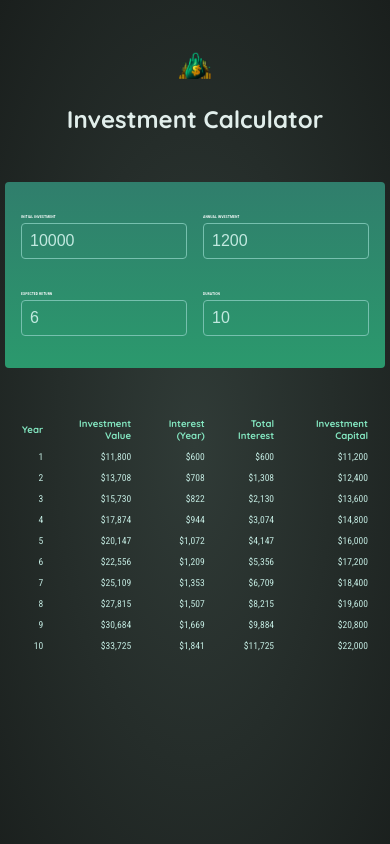
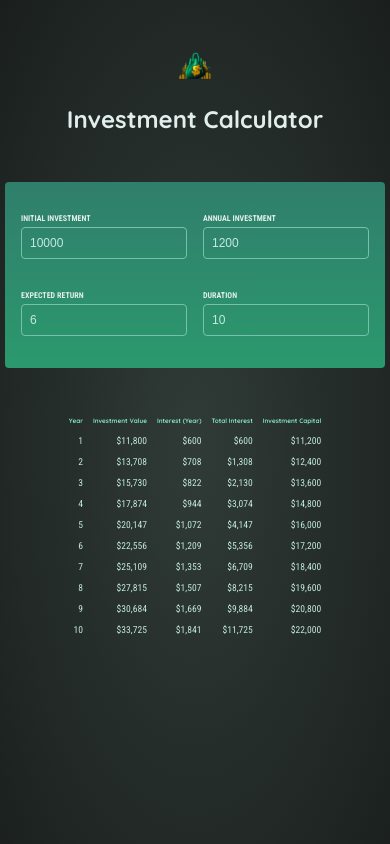
Before and after one commit to austynomilan/financialCalc, a React (Vite) app in the folder finCalc/: page / in a window 390 px wide. Shown: the top 844 px of the page. Built offline with nearby package versions, Linux system fonts and the light colour scheme.

Commit message:
[style]: user input and lable updated for mobile screens

```diff
--- a/finCalc/src/index.css
+++ b/finCalc/src/index.css
@@ -49,7 +49,7 @@ body {
   display: block;
   margin-bottom: 0.25rem;
   font-family: 'Roboto Condensed', sans-serif;
-  font-size: 0.5rem;
+  font-size: .8rem;
   font-weight: bold;
   text-transform: uppercase;
 }
@@ -61,7 +61,7 @@ body {
   border-radius: 0.25rem;
   background-color: transparent;
   color: #c2e9e0;
-  font-size: 1rem;
+  font-size: .75rem;
 }
 
 #user-input input::placeholder{
@@ -113,7 +113,7 @@ body {
     gap: 1rem;
   }
   #user-input label {
-    font-size: 0.25rem;
+    font-size: 0.5rem;
   }
   #result {
     max-width: 30rem;
@@ -122,7 +122,7 @@ body {
     border-spacing: .5rem;
   }
   #result thead {
-    font-size: 0.6rem;
+    font-size: 0.4rem;
   }
   #result tbody {
     font-size: 0.6rem;
```
